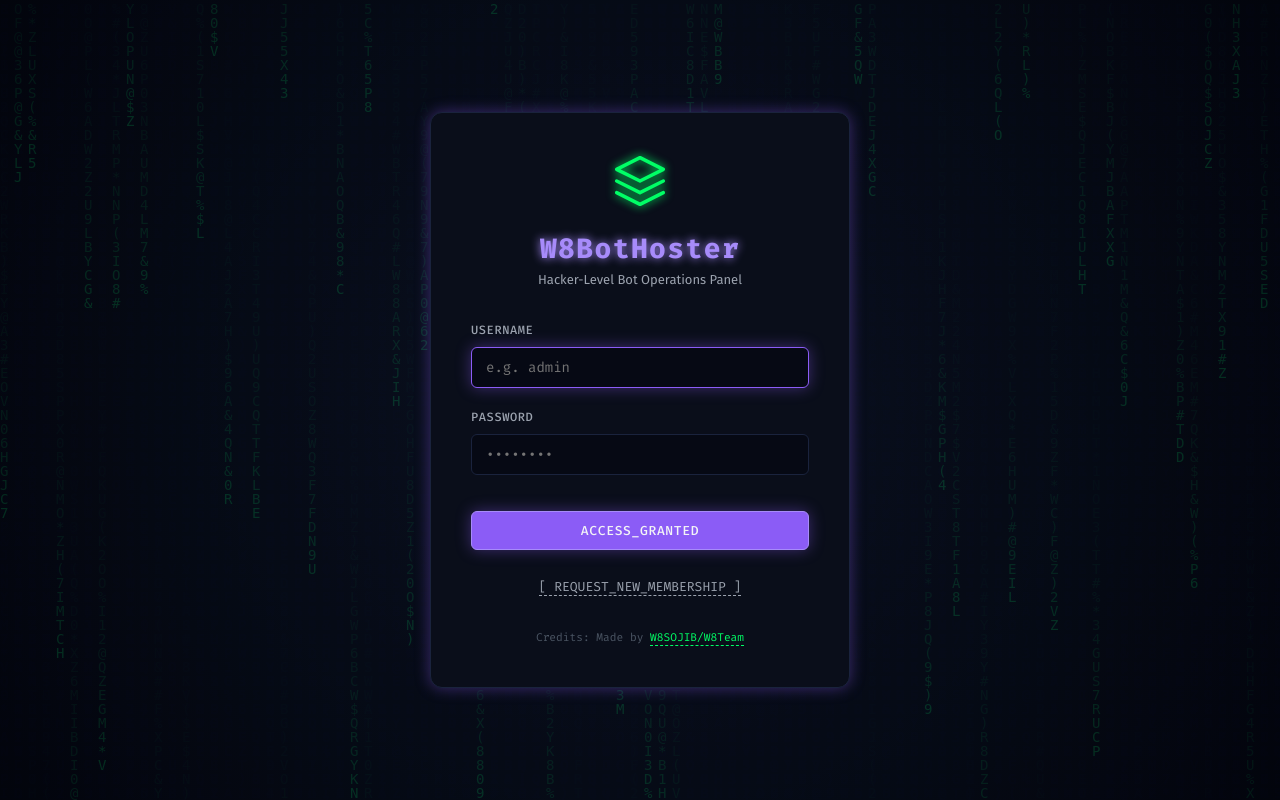
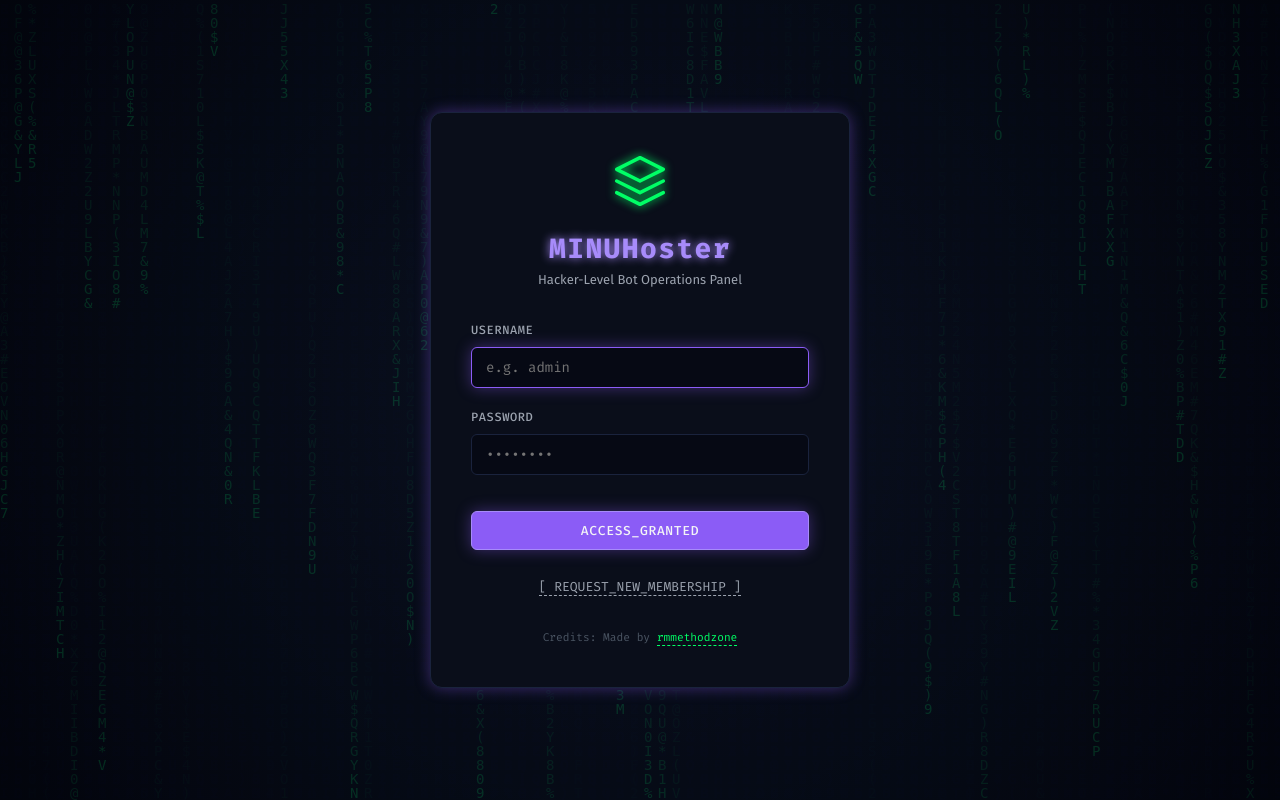
Before and after one commit to rahin34/minunewser, a FastAPI app: page /login in a window 1280 px wide. Run offline with FastAPI, Linux system fonts and the light colour scheme.

Commit message:
Update login.html

```diff
--- a/templates/login.html
+++ b/templates/login.html
@@ -3,7 +3,7 @@
 <head>
     <meta charset="UTF-8">
     <meta name="viewport" content="width=device-width, initial-scale=1.0">
-    <title>Login / Register - W8TelegramBotHoster</title>
+    <title>Login / Register - MINUBotHoster</title>
     <link rel="stylesheet" href="/static/css/styles.css">
     <style>
         /* Matrix canvas styling */
@@ -30,7 +30,7 @@
                 <polyline points="2 17 12 22 22 17"></polyline>
                 <polyline points="2 12 12 17 22 12"></polyline>
             </svg>
-            <h1 style="color: var(--primary-light); font-size: 1.75rem; letter-spacing: 0.05em; font-family: 'Fira Code', monospace; text-shadow: 0 0 10px var(--primary-light);">W8BotHoster</h1>
+            <h1 style="color: var(--primary-light); font-size: 1.75rem; letter-spacing: 0.05em; font-family: 'Fira Code', monospace; text-shadow: 0 0 10px var(--primary-light);">MINUHoster</h1>
             <p id="form-desc" style="color: var(--text-muted); font-size: 0.8125rem;">Hacker-Level Bot Operations Panel</p>
         </div>
 
@@ -71,7 +71,7 @@
             <a href="#" id="toggle-form-link" style="font-size: 0.8125rem; font-family: 'Fira Code', monospace; color: var(--text-muted); border-bottom: 1px dashed var(--text-muted);">[ REQUEST_NEW_MEMBERSHIP ]</a>
         </div>
 
-        <p class="help-block" style="margin-top: 2rem;">Credits: Made by <a href="https://t.me/W8SOJIB" target="_blank" style="color: var(--accent); text-decoration: none; border-bottom: 1px dashed var(--accent); transition: color 0.3s ease;">W8SOJIB/W8Team</a></p>
+        <p class="help-block" style="margin-top: 2rem;">Credits: Made by <a href="https://t.me/rmmethodzone" target="_blank" style="color: var(--accent); text-decoration: none; border-bottom: 1px dashed var(--accent); transition: color 0.3s ease;">rmmethodzone</a></p>
     </div>
 
     <!-- Matrix Code Background JS Animation -->
```
